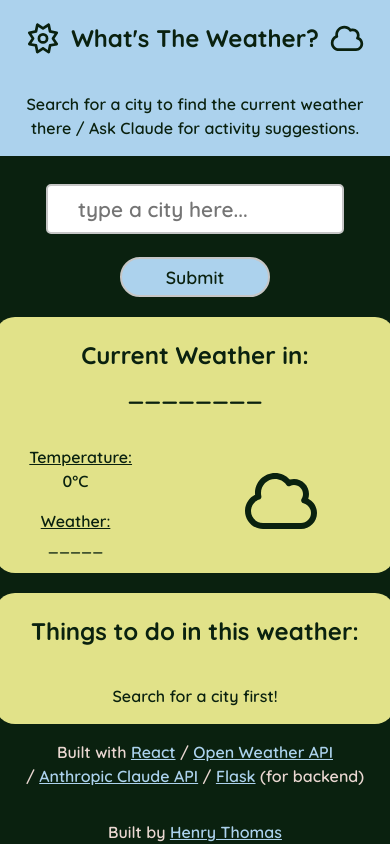
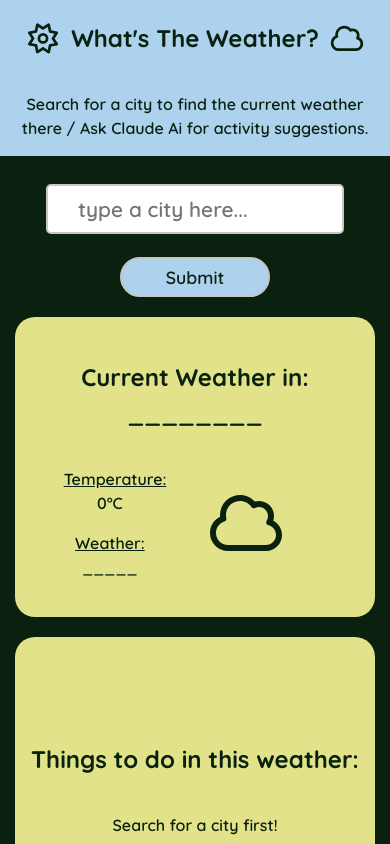
Before and after one commit to HenzaT/react-weather-app, a React (Vite) app: page / in a window 390 px wide. Shown: the top 844 px of the page. Built offline with nearby package versions, Linux system fonts and the light colour scheme; no server answers.

Commit message:
fixed responsiveness for mobiles, added scroll to claude section

```diff
--- a/src/App.css
+++ b/src/App.css
@@ -15,7 +15,6 @@ section {
 }
 
 .claude-card, .claude-response-card {
-  /* width: 60%; */
   display: flex;
   flex-direction: column;
   justify-content: center;
@@ -27,10 +26,10 @@ section {
   padding: 20px;
   margin: auto;
 }
-
 .top-cards {
   display: flex;
   justify-content: center;
+  align-items: stretch;
   gap: 20px;
 }
 
@@ -81,5 +80,5 @@ button.claude-button:disabled {
 
   button.claude-button {margin-bottom: 20px;}
 
-  .claude-response-card {width: 350px;}
+  .claude-response-card {width: 320px;}
 }
--- a/src/App.tsx
+++ b/src/App.tsx
@@ -18,25 +18,6 @@ function App() {
   const [cities, setCities] = useState<{ temperature?: number; description?: string }>({})
   const [aiResponse, setAiResponse] = useState<{ suggestion?: string }>({ suggestion: "" })
 
-  // scroll to claude suggestion box after it loads
-  useEffect(() => {
-    if (aiResponse?.suggestion) {
-      setShowSpinner(prevSpinner => !prevSpinner)
-      setTimeout(() => {
-        scrollToSection(aiSection)
-      }, 100)
-    }
-  }, [aiResponse])
-
-  // clear weather card data and reset button so it is enabled again
-  useEffect(() => {
-    if (formData.city === "") {
-      setCities({})
-      setAiResponse({})
-      setButtonDisabled(false)
-    }
-  }, [formData.city])
-
   const [buttonDisabled, setButtonDisabled] = useState<boolean>(false)
   const [showSpinner, setShowSpinner] = useState<boolean>(false)
   const [hasSubmitted, setHasSubmitted] = useState<boolean>(false)
@@ -48,7 +29,37 @@ function App() {
 
   const aiSection = useRef<HTMLDivElement>(null) as React.RefObject<HTMLDivElement>
   const headerSection = useRef<HTMLDivElement>(null) as React.RefObject<HTMLDivElement>
+  const askClaudeSection = useRef<HTMLDivElement>(null) as React.RefObject<HTMLDivElement>
   // const nodeRef = useRef<HTMLDivElement>(null) as React.RefObject<HTMLDivElement>;
+
+  // scroll to claude suggestion box after it loads
+  useEffect(() => {
+    if (aiResponse?.suggestion) {
+      setShowSpinner(prevSpinner => !prevSpinner)
+      setTimeout(() => {
+        scrollToSection(aiSection)
+      }, 100)
+    }
+  }, [aiResponse])
+
+  // scroll to askClaudeSection after it loads
+  useEffect(() => {
+    if (cities.description) {
+      setTimeout(() => {
+        scrollToSection(askClaudeSection)
+      }, 100)
+    }
+  }, [cities])
+
+  // clear weather card data and reset button so it is enabled again
+  useEffect(() => {
+    if (formData.city === "") {
+      setCities({})
+      setAiResponse({})
+      setButtonDisabled(false)
+    }
+  }, [formData.city])
+
 
   // form action
   function handleChange(event: React.ChangeEvent<HTMLInputElement>): void {
@@ -201,7 +212,7 @@ function App() {
               description={cities.description ?? "_____"}
               icon={conditionalWeatherIcon() ?? faCloud}
             />
-            <div className="claude-card">
+            <div className="claude-card" ref={askClaudeSection}>
               <h2>Things to do in this weather:</h2>
               {cities.temperature && cities.description ? (
               <button
--- a/src/Components/Card/Card.css
+++ b/src/Components/Card/Card.css
@@ -6,9 +6,15 @@
 
 .weather-card, .claude-card {
   width: 400px;
+  flex: 1 1 0;
+  display: flex;
+  flex-direction: column;
+  justify-content: center;
+  align-items: center;
+  min-height: 300px;
 }
 
-.weather-card > h2 {
+.weather-card, .claude-card > h2 {
   text-align: center;
 }
 
@@ -34,3 +40,7 @@
   font-weight: 600;
   font-style: normal;
 }
+
+@media (max-width: 600px) {
+  .weather-card, .claude-card {width: 360px;}
+}
--- a/src/Components/Footer/Footer.css
+++ b/src/Components/Footer/Footer.css
@@ -22,4 +22,6 @@ a:hover {
     margin-left: auto;
     margin-right: auto;
   }
+
+  footer {padding-bottom: 20px;}
 }
--- a/src/Components/Header/Header.tsx
+++ b/src/Components/Header/Header.tsx
@@ -15,7 +15,7 @@ function Header(props: HeaderProps) {
         <h1>What's The Weather?</h1>
         <FontAwesomeIcon icon={props.iconTwo} id="header-icon" />
       </div>
-      <p>Search for a city to find the current weather there / Ask Claude for activity suggestions.</p>
+      <p>Search for a city to find the current weather there / Ask Claude Ai for activity suggestions.</p>
       {/* <label className="switch">
         <input type="checkbox" />
         <span className="slider round"></span>
```
